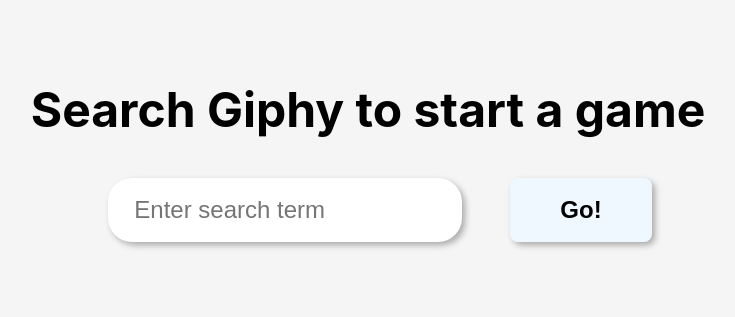
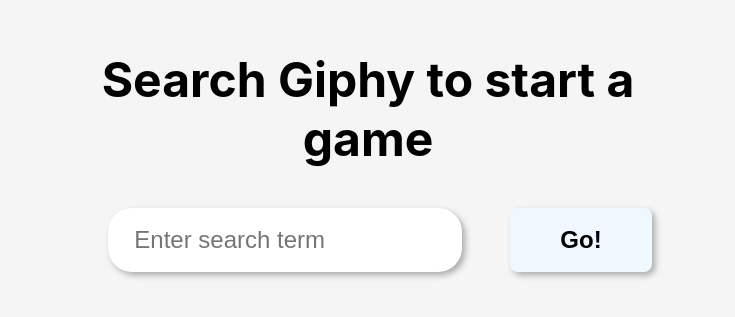
Before and after one commit to heinerbehrends/giphy-concentration-next, a Next.js app: page / in a window 1280 px wide. Shown: the part 259-576 px from the top of the page, without its empty margins (272-1007 px from the left). Built offline with nearby package versions, Linux system fonts and the light colour scheme.

Commit message:
set correct max-width, text-align: center

```diff
--- a/styles/globals.css
+++ b/styles/globals.css
@@ -4,8 +4,9 @@
   margin: 0 auto;
   font-family: -apple-system, BlinkMacSystemFont, Segoe UI, Roboto, Oxygen,
     Ubuntu, Cantarell, Fira Sans, Droid Sans, Helvetica Neue, sans-serif;
-  max-width: 700px;
+  max-width: 660px;
   background-color: #f5f5f5;
+  text-align: center;
 }
 
 h1 {
```
